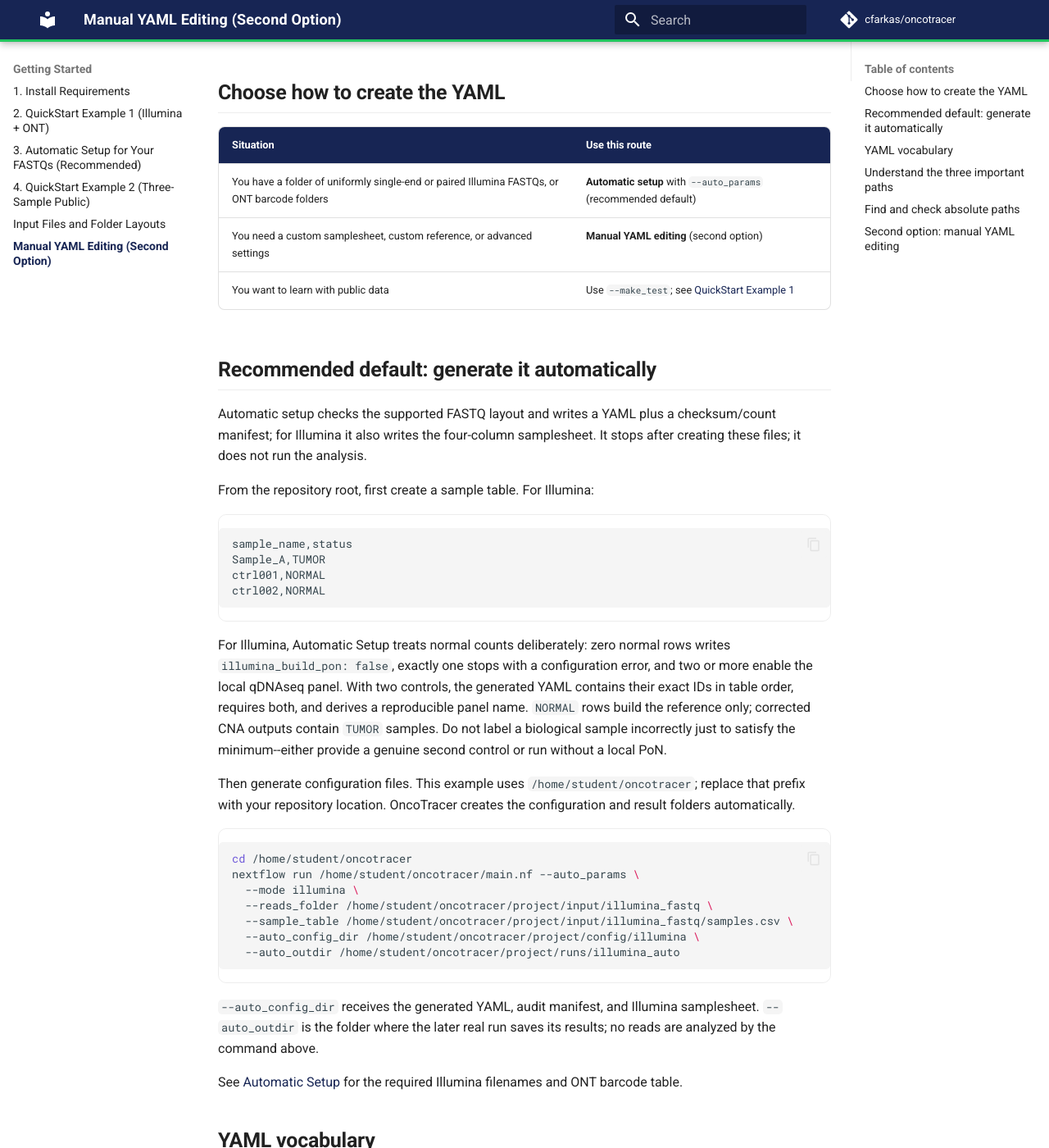
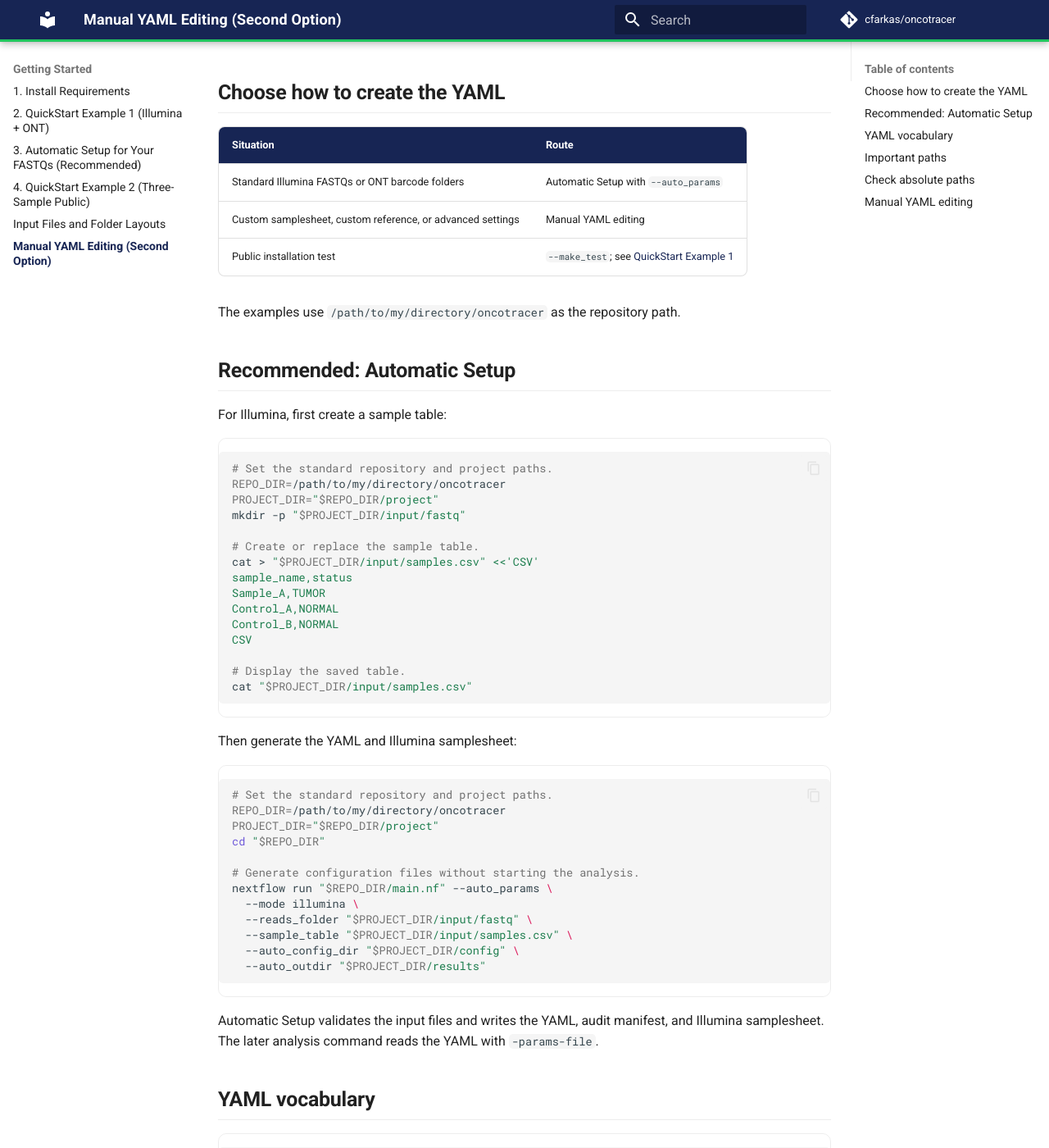
Before and after one commit to cfarkas/oncotracer, an MkDocs documentation site: the page built from docs/configuration/yaml_basics.md, in a window 1280 px wide and 1400 px high, scrolled down 227 px. Shown: the whole window at 82% size. Built offline with MkDocs 1.6.1 and Material for MkDocs 9.7.7, drawn with Linux system fonts in a browser that asks for light colours; comment, search, counter and statistics services are not loaded; some of the changed text lies outside the part shown.

Commit message:
Docs: standardize YAML path examples

````diff
--- a/docs/configuration/yaml_basics.md
+++ b/docs/configuration/yaml_basics.md
@@ -1,132 +1,131 @@
 # YAML and Paths
 
-A YAML file is a small plain-text run configuration. It tells OncoTracer which sequencing route to use, where the inputs are, and where results belong. FASTQ reads are **not** stored in YAML.
+A YAML file is a small plain-text run configuration. It tells OncoTracer which sequencing route to use, where the inputs are, and where results belong. FASTQ reads are not stored in YAML.
 
 ## Choose how to create the YAML
 
-| Situation | Use this route |
+| Situation | Route |
 | --- | --- |
-| You have a folder of uniformly single-end or paired Illumina FASTQs, or ONT barcode folders | **Automatic setup** with `--auto_params` (recommended default) |
-| You need a custom samplesheet, custom reference, or advanced settings | **Manual YAML editing** (second option) |
-| You want to learn with public data | Use `--make_test`; see [QuickStart Example 1](../quick_start.md) |
+| Standard Illumina FASTQs or ONT barcode folders | Automatic Setup with `--auto_params` |
+| Custom samplesheet, custom reference, or advanced settings | Manual YAML editing |
+| Public installation test | `--make_test`; see [QuickStart Example 1](../quick_start.md) |
 
-## Recommended default: generate it automatically
+The examples use `/path/to/my/directory/oncotracer` as the repository path.
 
-Automatic setup checks the supported FASTQ layout and writes a YAML plus a
-checksum/count manifest; for Illumina it also writes the four-column
-samplesheet. It stops after creating these files; it does not run the analysis.
+## Recommended: Automatic Setup
 
-From the repository root, first create a sample table. For Illumina:
+For Illumina, first create a sample table:
 
-```csv
+```bash
+# Set the standard repository and project paths.
+REPO_DIR=/path/to/my/directory/oncotracer
+PROJECT_DIR="$REPO_DIR/project"
+mkdir -p "$PROJECT_DIR/input/fastq"
+
+# Create or replace the sample table.
+cat > "$PROJECT_DIR/input/samples.csv" <<'CSV'
 sample_name,status
 Sample_A,TUMOR
-ctrl001,NORMAL
-ctrl002,NORMAL
+Control_A,NORMAL
+Control_B,NORMAL
+CSV
+
+# Display the saved table.
+cat "$PROJECT_DIR/input/samples.csv"
 ```
 
-For Illumina, Automatic Setup treats normal counts deliberately: zero normal
-rows writes `illumina_build_pon: false`, exactly one stops with a configuration
-error, and two or more enable the local qDNAseq panel. With two controls, the
-generated YAML contains their exact IDs in table order, requires both, and
-derives a reproducible panel name. `NORMAL` rows build the reference only;
-corrected CNA outputs contain `TUMOR` samples. Do not label a biological sample
-incorrectly just to satisfy the minimum--either provide a genuine second
-control or run without a local PoN.
-
-Then generate configuration files. This example uses
-`/home/student/oncotracer`; replace that prefix with your repository location.
-OncoTracer creates the configuration and result folders automatically.
+Then generate the YAML and Illumina samplesheet:
 
 ```bash
-cd /home/student/oncotracer
-nextflow run /home/student/oncotracer/main.nf --auto_params \
+# Set the standard repository and project paths.
+REPO_DIR=/path/to/my/directory/oncotracer
+PROJECT_DIR="$REPO_DIR/project"
+cd "$REPO_DIR"
+
+# Generate configuration files without starting the analysis.
+nextflow run "$REPO_DIR/main.nf" --auto_params \
   --mode illumina \
-  --reads_folder /home/student/oncotracer/project/input/illumina_fastq \
-  --sample_table /home/student/oncotracer/project/input/illumina_fastq/samples.csv \
-  --auto_config_dir /home/student/oncotracer/project/config/illumina \
-  --auto_outdir /home/student/oncotracer/project/runs/illumina_auto
+  --reads_folder "$PROJECT_DIR/input/fastq" \
+  --sample_table "$PROJECT_DIR/input/samples.csv" \
+  --auto_config_dir "$PROJECT_DIR/config" \
+  --auto_outdir "$PROJECT_DIR/results"
 ```
 
-`--auto_config_dir` receives the generated YAML, audit manifest, and Illumina
-samplesheet.
-`--auto_outdir` is the folder where the later real run saves its results; no
-reads are analyzed by the command above.
-
-See [Automatic Setup](../auto_params.md) for the required Illumina filenames and ONT barcode table.
+Automatic Setup validates the input files and writes the YAML, audit manifest, and Illumina samplesheet. The later analysis command reads the YAML with `-params-file`.
 
 ## YAML vocabulary
 
-A setting has a **key**, a colon, and a **value**:
-
 ```yaml
-mode: illumina                         # key: value; text after # is a comment
-illumina_binsize_kb: 100               # integer; unit is kilobases
-run_cna_classifier: false              # Boolean: true or false
-pathology_csv: null                    # null means “not supplied”
-ont_barcodes: barcode01,barcode02      # this OncoTracer field uses a comma-separated list
+mode: illumina                         # text value
+illumina_binsize_kb: 100               # integer
+run_cna_classifier: false              # Boolean
+pathology_csv: null                    # not supplied
+ont_barcodes: barcode01,barcode02      # comma-separated list
 ```
 
-Follow these rules:
+Rules:
 
 - Use spaces, not tabs.
-- Keep one setting per line and keep the colon after the key.
+- Keep one `key: value` setting per line.
 - Use lowercase `true`, `false`, and `null`.
-- A line beginning with `#` is a comment and is ignored.
-- Do not repeat a key. A repeated setting is easy to miss and can override an earlier value.
-- Avoid spaces and `#` in filenames. If they cannot be avoided, enclose the complete value in quotes.
-- The YAML contains literal text. It does not expand `~`, `$HOME`, `$ROOT`, or `$(pwd)`.
+- Text after `#` is a comment.
+- Do not repeat a key.
+- Avoid spaces and `#` in filenames.
+- YAML does not expand `~`, `$HOME`, `$ROOT`, or `$(pwd)`.
 
-## Understand the three important paths
+## Important paths
 
 ```yaml
 mode: illumina
-lpwgs_root: /home/student/oncotracer
-outdir: /home/student/oncotracer/project/runs/sample_a
-illumina_samplesheet: /home/student/oncotracer/project/input/illumina.samplesheet.csv
+lpwgs_root: /path/to/my/directory/oncotracer/project
+outdir: /path/to/my/directory/oncotracer/project/results/sample_a
+illumina_samplesheet: /path/to/my/directory/oncotracer/project/config/illumina.samplesheet.csv
 ```
 
-- `mode` chooses the `illumina` or `ont` route.
-- `lpwgs_root` is the absolute common parent that Docker or Singularity can mount. Put **every configured input, reference, and output below it**.
-- `outdir` is the result directory for one run. Give each experiment a new `outdir`.
-- `illumina_samplesheet` is a CSV that points to each sample's single FASTQ or R1/R2 pair.
+- `mode` selects `illumina` or `ont`.
+- `lpwgs_root` is the common parent visible to Docker or Singularity/Apptainer.
+- `outdir` is the result directory for one run.
+- `illumina_samplesheet` points to the FASTQ-to-sample table.
 
-In this example, both `project/runs/sample_a` and `project/input/illumina.samplesheet.csv` begin with `/home/student/oncotracer`, so they are below `lpwgs_root`.
+Keep every configured input, output, reference, and cache below `lpwgs_root`.
 
-!!! warning "A path visible on the host may still be invisible in the container"
-    Docker receives only the `lpwgs_root` tree. If a FASTQ is outside that tree, move or link it below the root, or choose a common parent that contains both the input and output paths.
-
-## Find and check absolute paths
-
-Run these commands in the cloned repository:
+## Check absolute paths
 
 ```bash
-pwd                                                                    # print the absolute repository path
-realpath project/input/illumina_fastq/Sample_A_R1.fastq.gz             # print one absolute FASTQ path
-ls -lh project/input/illumina_fastq/Sample_A_R1.fastq.gz               # confirm that it exists and is not empty
-gzip -t project/input/illumina_fastq/Sample_A_R1.fastq.gz              # verify gzip integrity; no output means success
+# Set the standard repository and project paths.
+REPO_DIR=/path/to/my/directory/oncotracer
+PROJECT_DIR="$REPO_DIR/project"
+
+# Print and validate example paths.
+realpath "$REPO_DIR"
+realpath "$PROJECT_DIR/input/fastq/Sample_A_R1.fastq.gz"
+ls -lh "$PROJECT_DIR/input/fastq/Sample_A_R1.fastq.gz"
+gzip -t "$PROJECT_DIR/input/fastq/Sample_A_R1.fastq.gz"
 ```
 
-On Linux, an absolute path starts with `/`. In WSL use a Linux path such as `/mnt/c/Users/Name/oncotracer`, not `C:\Users\Name\oncotracer`. Paths are case-sensitive.
+On Linux, an absolute path begins with `/`. In WSL, use Linux paths such as `/mnt/c/Users/Name/oncotracer`, not Windows `C:\...` paths.
 
-## Second option: manual YAML editing
+## Manual YAML editing
 
-Use manual setup only when automatic detection does not fit the study.
+Use manual setup only when Automatic Setup does not fit the study.
 
 ```bash
-cd /home/student/oncotracer                                         # enter the repository
-cp params/illumina.minimal.yml params/my_illumina.yml               # preserve the versioned template
-pwd                                                                  # copy this absolute path for the YAML
-nano params/my_illumina.yml                                         # edit the copied file
+# Set the standard repository path and enter it.
+REPO_DIR=/path/to/my/directory/oncotracer
+cd "$REPO_DIR"
+
+# Copy the minimal Illumina template and edit the copy.
+cp "$REPO_DIR/params/illumina.minimal.yml" "$REPO_DIR/params/my_illumina.yml"
+nano "$REPO_DIR/params/my_illumina.yml"
 ```
 
-A complete manual Illumina file looks like this. This is a **YAML example**, not a terminal command:
+A minimal file is:
 
 ```yaml
 mode: illumina
-lpwgs_root: /home/student/oncotracer
-outdir: /home/student/oncotracer/project/runs/sample_a
-illumina_samplesheet: /home/student/oncotracer/project/input/illumina.samplesheet.csv
+lpwgs_root: /path/to/my/directory/oncotracer/project
+outdir: /path/to/my/directory/oncotracer/project/results/sample_a
+illumina_samplesheet: /path/to/my/directory/oncotracer/project/input/illumina.samplesheet.csv
 illumina_analysis_type: solid_biopsy
 illumina_caller: qdnaseq
 illumina_binsize_kb: 100
@@ -134,15 +133,17 @@ run_cna_classifier: false
 force: false
 ```
 
-In Nano, move with the arrow keys and replace `/home/student/oncotracer` with the path printed by `pwd`. Save with `Ctrl+O`, press `Enter` to confirm the filename, then exit with `Ctrl+X`.
-
-Inspect the saved file before running:
+Save Nano with `Ctrl+O`, press Enter, and exit with `Ctrl+X`.
 
 ```bash
-sed -n '1,120p' params/my_illumina.yml                               # print the file without editing it
-nextflow run main.nf --docker -params-file params/my_illumina.yml -resume   # real analysis
+# Set the standard repository path.
+REPO_DIR=/path/to/my/directory/oncotracer
+
+# Inspect and run the copied YAML.
+sed -n '1,120p' "$REPO_DIR/params/my_illumina.yml"
+nextflow run "$REPO_DIR/main.nf" --docker \
+  -params-file "$REPO_DIR/params/my_illumina.yml" \
+  -resume
 ```
 
-Perform the file checks above before starting the real command.
-
-Continue with [Illumina configuration](illumina.md), [ONT configuration](ont.md), or the [complete parameter reference](parameter_reference.md).
+Continue with [Illumina configuration](illumina.md), [ONT configuration](ont.md), or [All parameters](parameter_reference.md).
````
